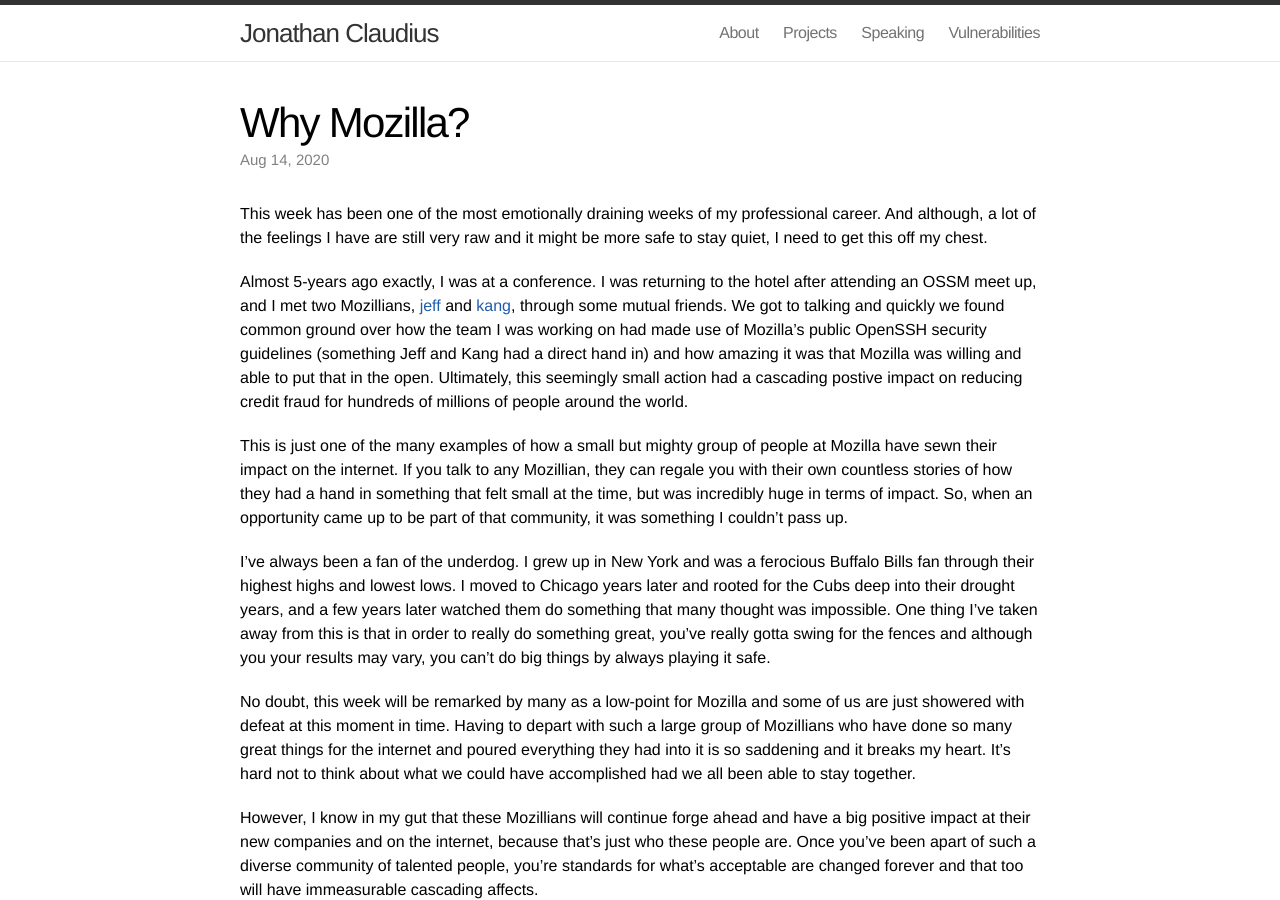
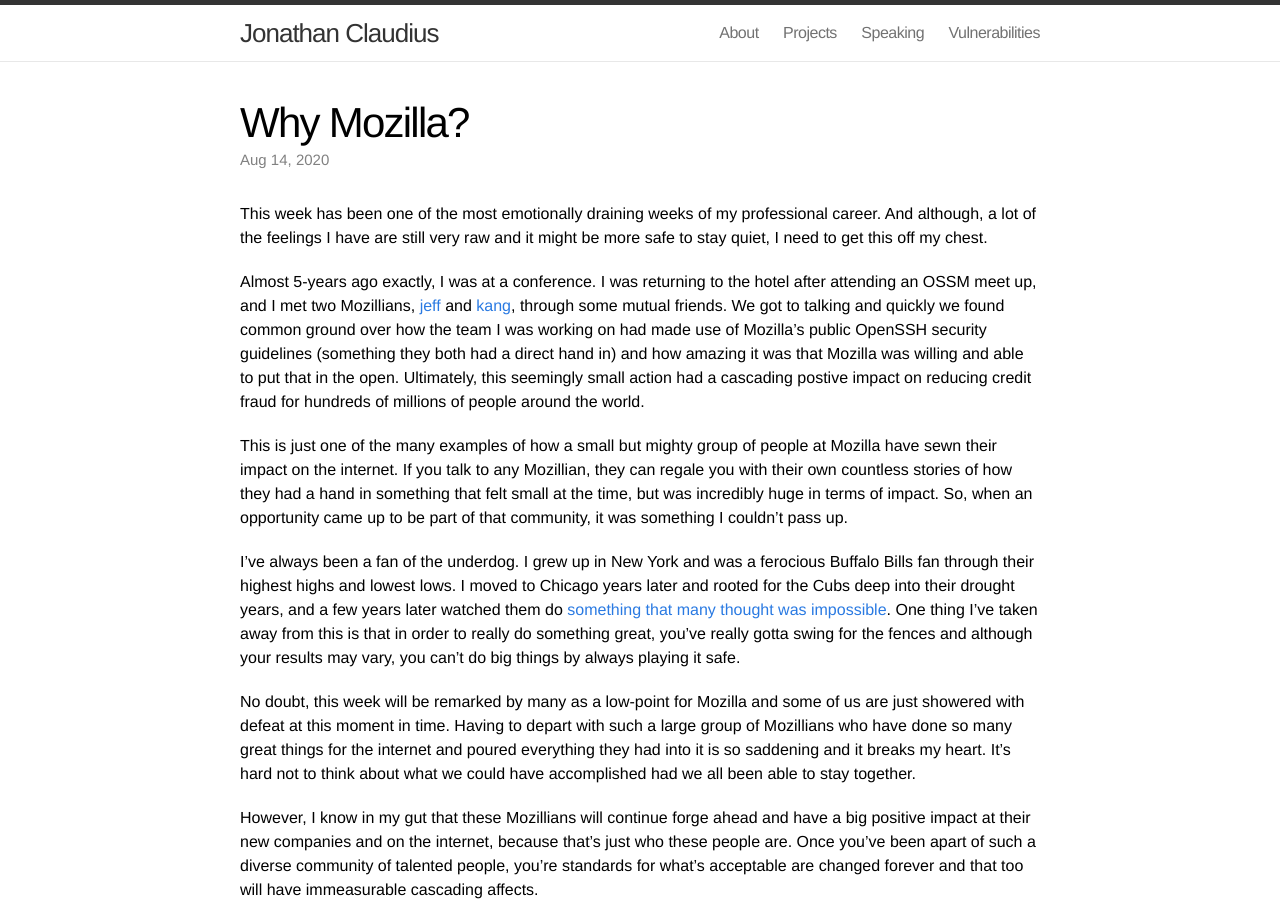
Before and after one commit to claudijd/claudijd.github.io, a Jekyll site: the page built from _posts/2020-08-14-why-mozilla.md, in a window 1280 px wide and 900 px high. Built offline with Jekyll 4.4.1, drawn with Linux system fonts in a browser that asks for light colours; comment, search, counter and statistics services are not loaded.

Commit message:
v2 why mozilla with tweaks

```diff
--- a/_posts/2020-08-14-why-mozilla.md
+++ b/_posts/2020-08-14-why-mozilla.md
@@ -5,11 +5,11 @@
 
 This week has been one of the most emotionally draining weeks of my professional career.  And although, a lot of the feelings I have are still very raw and it might be more safe to stay quiet, I need to get this off my chest.
 
-Almost 5-years ago exactly, I was at a conference.  I was returning to the hotel after attending an OSSM meet up, and I met two Mozillians, [jeff]() and [kang](), through some mutual friends.  We got to talking and quickly we found common ground over how the team I was working on had made use of Mozilla's public OpenSSH security guidelines (something Jeff and Kang had a direct hand in) and how amazing it was that Mozilla was willing and able to put that in the open. Ultimately, this seemingly small action had a cascading postive impact on reducing credit fraud for hundreds of millions of people around the world.
+Almost 5-years ago exactly, I was at a conference.  I was returning to the hotel after attending an OSSM meet up, and I met two Mozillians, [jeff](https://twitter.com/0x7eff/) and [kang](https://twitter.com/kangsterizer/), through some mutual friends.  We got to talking and quickly we found common ground over how the team I was working on had made use of Mozilla's public OpenSSH security guidelines (something they both had a direct hand in) and how amazing it was that Mozilla was willing and able to put that in the open. Ultimately, this seemingly small action had a cascading postive impact on reducing credit fraud for hundreds of millions of people around the world.
 
 This is just one of the many examples of how a small but mighty group of people at Mozilla have sewn their impact on the internet.  If you talk to any Mozillian, they can regale you with their own countless stories of how they had a hand in something that felt small at the time, but was incredibly huge in terms of impact. So, when an opportunity came up to be part of that community, it was something I couldn't pass up.
 
-I've always been a fan of the underdog.  I grew up in New York and was a ferocious Buffalo Bills fan through their highest highs and lowest lows.  I moved to Chicago years later and rooted for the Cubs deep into their drought years, and a few years later watched them do something that many thought was impossible.  One thing I've taken away from this is that in order to really do something great, you've really gotta swing for the fences and although you your results may vary, you can't do big things by always playing it safe.
+I've always been a fan of the underdog.  I grew up in New York and was a ferocious Buffalo Bills fan through their highest highs and lowest lows.  I moved to Chicago years later and rooted for the Cubs deep into their drought years, and a few years later watched them do [something that many thought was impossible](https://en.wikipedia.org/wiki/2016_World_Series).  One thing I've taken away from this is that in order to really do something great, you've really gotta swing for the fences and although your results may vary, you can't do big things by always playing it safe.
 
 No doubt, this week will be remarked by many as a low-point for Mozilla and some of us are just showered with defeat at this moment in time.  Having to depart with such a large group of Mozillians who have done so many great things for the internet and poured everything they had into it is so saddening and it breaks my heart. It's hard not to think about what we could have accomplished had we all been able to stay together.
 
```
